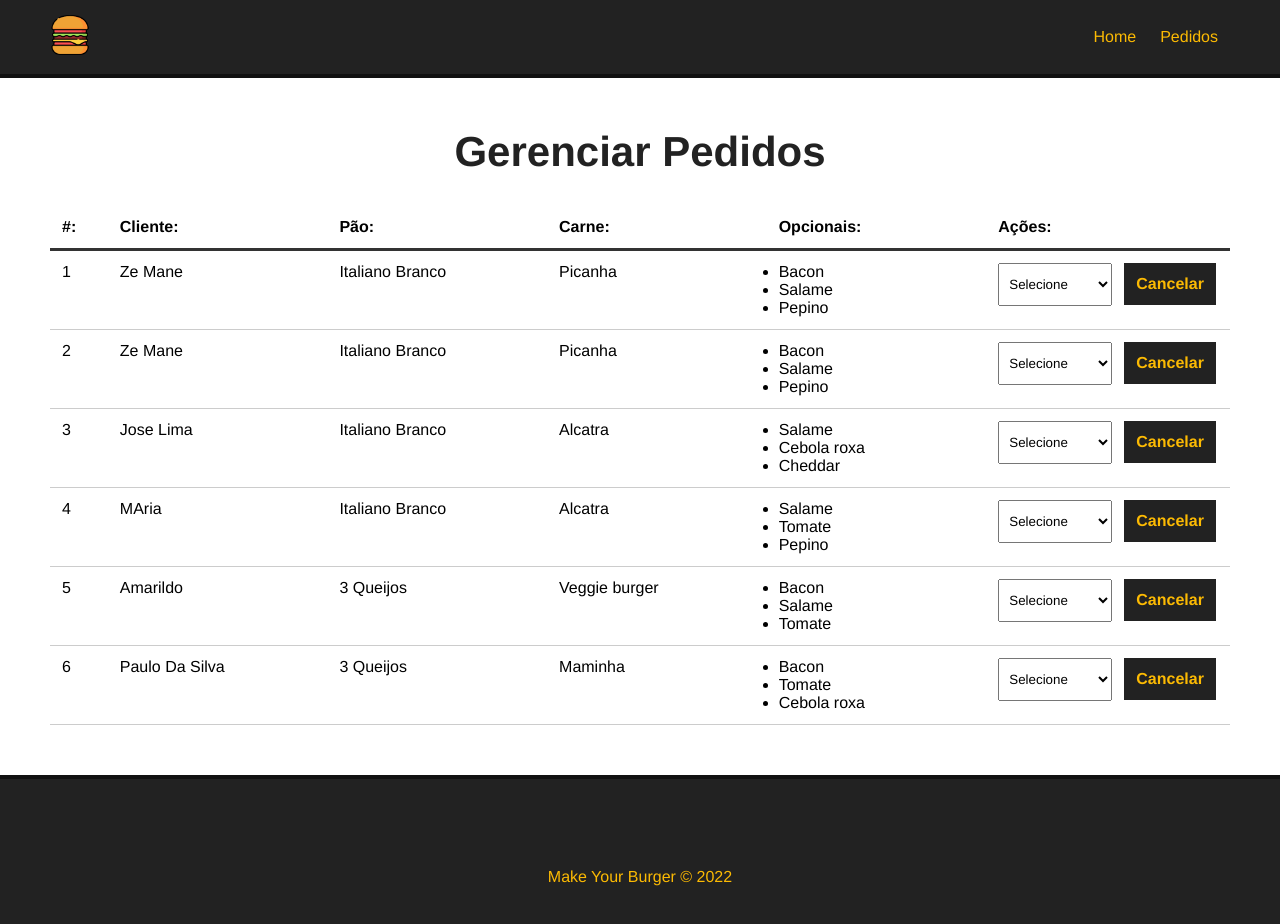
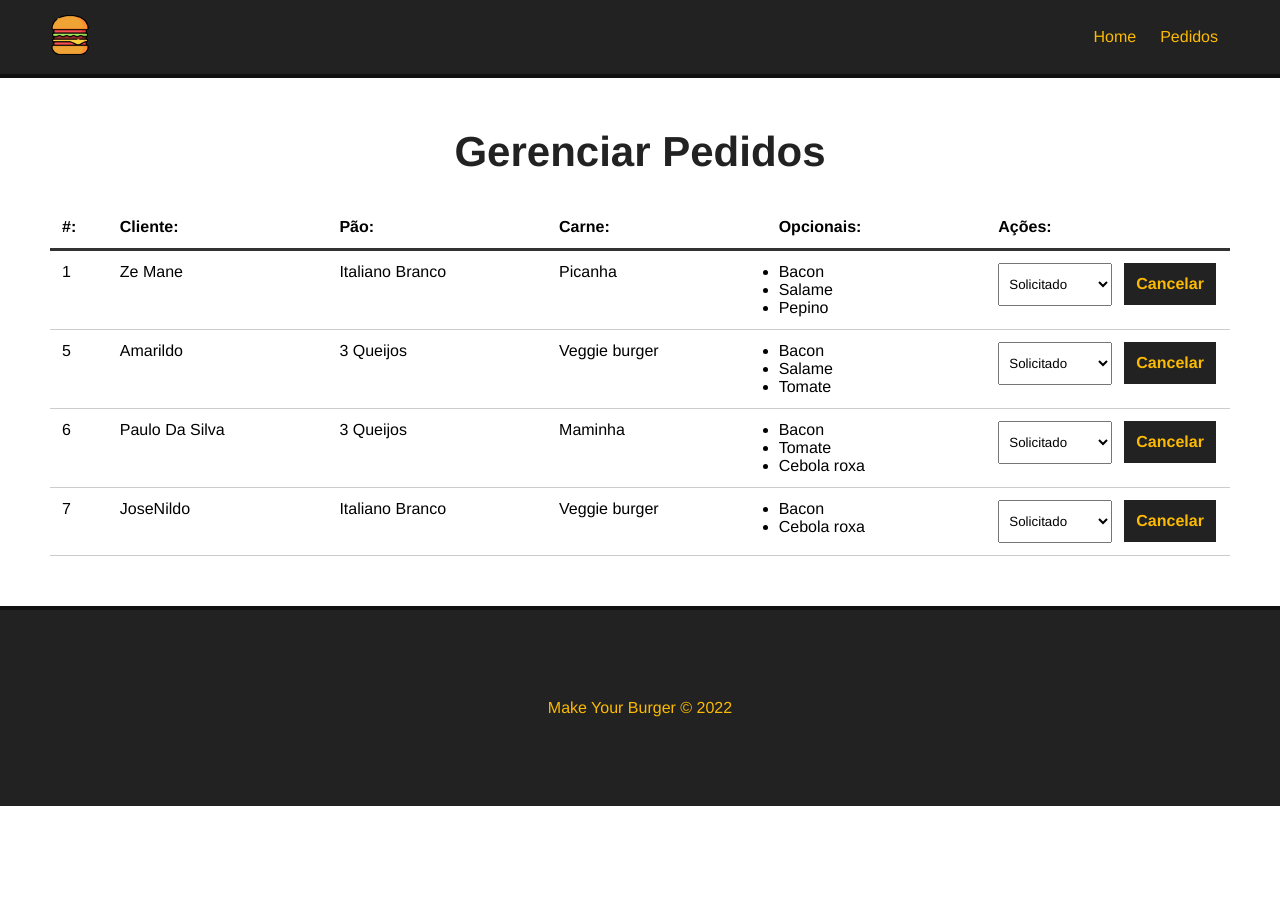
Before and after one commit to JLira/HamburgerDelivery, a Vue app: page /pedidos in a window 1280 px wide. Shown: the top 924 px of the page. After the commit the page ends 806 px from the top, so only its background shows below. Built offline with nearby package versions, Linux system fonts and the light colour scheme; data requests are answered from the project's data file.

Commit message:
chore: Vue - 31 Removing Orders from the System

```diff
--- a/db/db.json
+++ b/db/db.json
@@ -91,42 +91,6 @@
       "id": 1
     },
     {
-      "nome": "Ze Mane",
-      "carne": "Picanha",
-      "pao": "Italiano Branco",
-      "opcionais": [
-        "Bacon",
-        "Salame",
-        "Pepino"
-      ],
-      "status": "Solicitado",
-      "id": 2
-    },
-    {
-      "nome": "Jose Lima",
-      "carne": "Alcatra",
-      "pao": "Italiano Branco",
-      "opcionais": [
-        "Salame",
-        "Cebola roxa",
-        "Cheddar"
-      ],
-      "status": "Solicitado",
-      "id": 3
-    },
-    {
-      "nome": "MAria",
-      "carne": "Alcatra",
-      "pao": "Italiano Branco",
-      "opcionais": [
-        "Salame",
-        "Tomate",
-        "Pepino"
-      ],
-      "status": "Solicitado",
-      "id": 4
-    },
-    {
       "nome": "Amarildo",
       "carne": "Veggie burger",
       "pao": "3 Queijos",
@@ -149,6 +113,17 @@
       ],
       "status": "Solicitado",
       "id": 6
+    },
+    {
+      "nome": "JoseNildo",
+      "carne": "Veggie burger",
+      "pao": "Italiano Branco",
+      "opcionais": [
+        "Bacon",
+        "Cebola roxa"
+      ],
+      "status": "Solicitado",
+      "id": 7
     }
   ]
 }
--- a/src/components/Dashboard.vue
+++ b/src/components/Dashboard.vue
@@ -26,11 +26,11 @@
         <div>
           <select name="status" class="status">
             <option value="">Selecione</option>
-            <option v-for="s in status" :key="s.id" value="s.tipo">
+            <option v-for="s in status" :key="s.id" value="s.tipo" :selected="burger.status == s.tipo">
               {{ s.tipo }}
             </option>
           </select>
-          <button class="delete-btn">Cancelar</button>
+          <button class="delete-btn" @click="deleteBurger(burger.id)" >Cancelar</button>
         </div>
       </div>
     </div>
@@ -65,6 +65,16 @@
       const data = await req.json();
       this.status = data;
     },
+    async deleteBurger(id) {
+        const req = await fetch(`http://localhost:3001/burgers/${id}`, {
+          method: "DELETE"
+        });
+
+        const res = await req.json();
+        //msg
+
+        this.getPedidos();
+    }
   },
   mounted() {
     this.getPedidos();
```
